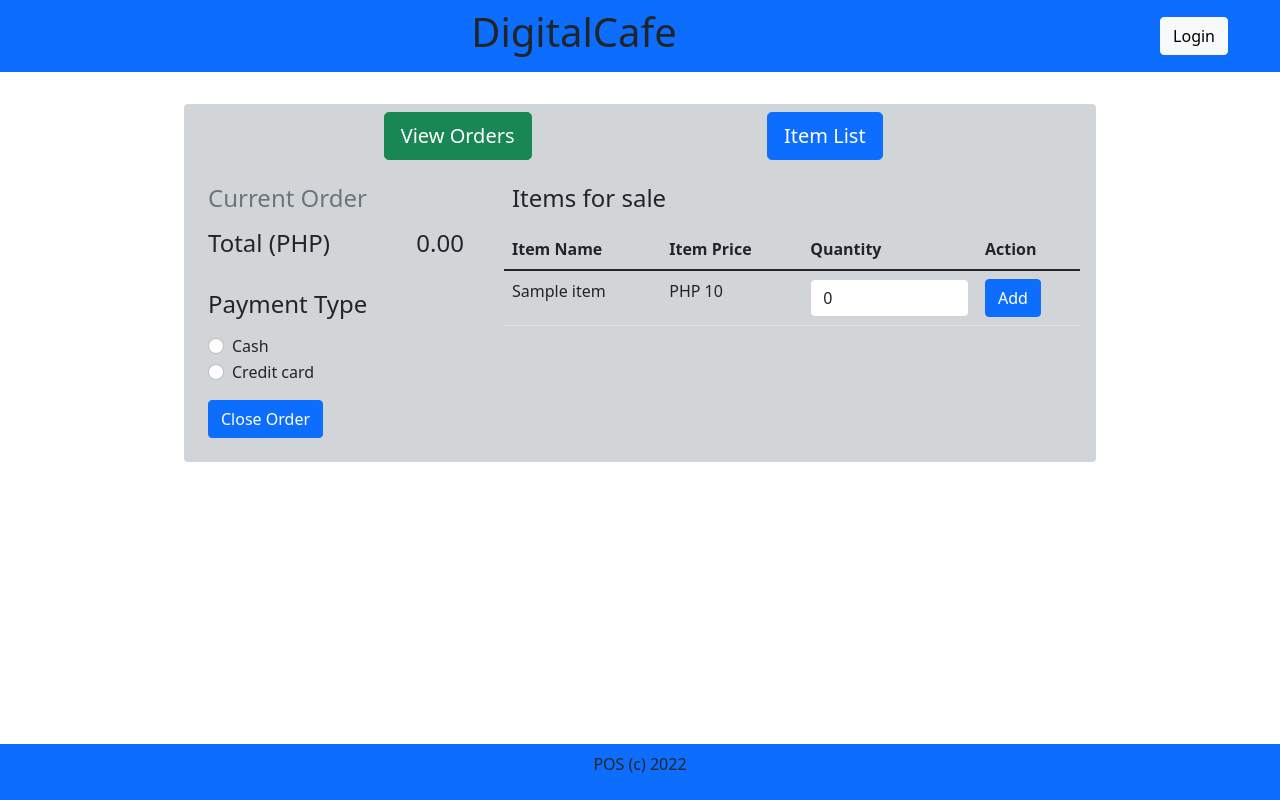
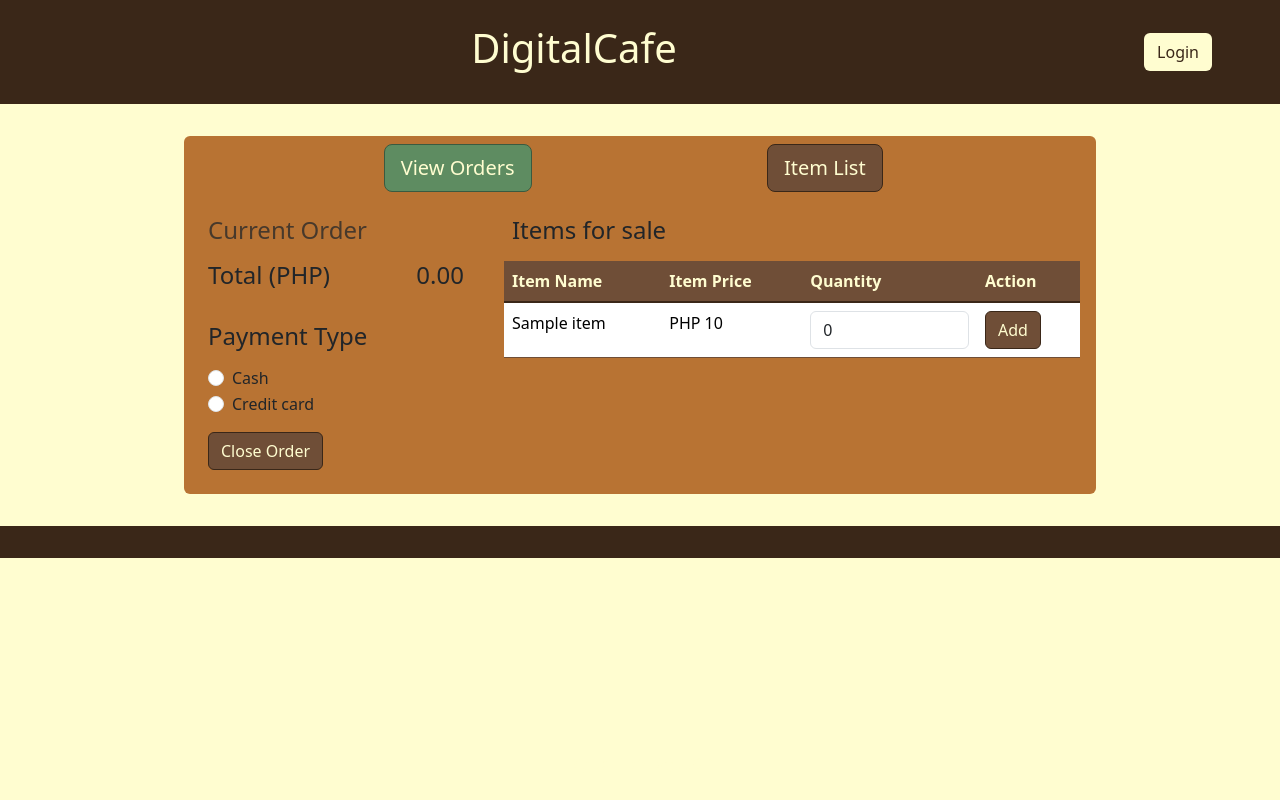
Before and after one commit to Francxs/digitalcafe, a Django app: template digitalcafe/digitalcafe/templates/digitalcafe/openpos.html in a window 1280 px wide. Run offline with Django 5.2, Linux system fonts and the light colour scheme; the template is opened without the code that fills it: most values are stand-ins (such as "Sample title", 1, 10 or a date in 2020); some libraries are stand-ins or nearby versions.

Commit message:
updated UI

```diff
--- /dev/null
+++ b/digitalcafe/digitalcafe/static/style.css
@@ -0,0 +1,96 @@
+:root {
+    --coffee-dark: #3A2718;
+    --coffee-medium: #6F4E37;
+    --coffee-light: #B87333;
+    --coffee-cream: #FFFDD0;
+}
+.bg-coffee-dark { background-color: var(--coffee-dark) !important; }
+.bg-coffee-medium { background-color: var(--coffee-medium) !important; }
+.bg-coffee-light { background-color: var(--coffee-light) !important; }
+.bg-coffee-cream { background-color: var(--coffee-cream) !important; }
+.text-coffee-dark { color: var(--coffee-dark) !important; }
+.text-coffee-cream { color: var(--coffee-cream) !important; }
+
+/* Button overrides */
+.btn-primary {
+    background-color: var(--coffee-medium) !important;
+    border-color: var(--coffee-dark) !important;
+    color: var(--coffee-cream) !important;
+}
+.btn-primary:hover {
+    background-color: #5D3F2E !important;
+}
+
+.btn-success {
+    background-color: #5E8C61 !important; /* Forest green that complements coffee tones */
+    border-color: #3A5A40 !important;
+    color: var(--coffee-cream) !important;
+}
+.btn-success:hover {
+    background-color: #4C7050 !important;
+}
+
+.btn-danger {
+    background-color: #9E2A2B !important; /* Rich burgundy, complements coffee */
+    border-color: #6A1B1C !important;
+    color: var(--coffee-cream) !important;
+}
+.btn-danger:hover {
+    background-color: #801F20 !important;
+}
+
+.btn-warning {
+    background-color: #D4A373 !important; /* Caramel tone */
+    border-color: #B88D5E !important;
+    color: var(--coffee-dark) !important;
+}
+.btn-warning:hover {
+    background-color: #C69B6D !important;
+}
+
+/* Table styling */
+.table {
+    border-color: var(--coffee-medium) !important;
+    color: var(--coffee-dark) !important;
+}
+
+.table thead th {
+    background-color: var(--coffee-medium) !important;
+    color: var(--coffee-cream) !important;
+    border-bottom: 2px solid var(--coffee-dark) !important;
+}
+
+.table-hover tbody tr:hover {
+    background-color: rgba(184, 115, 51, 0.2) !important; /* Light coffee with opacity */
+}
+
+.table-striped tbody tr:nth-of-type(odd) {
+    background-color: rgba(255, 253, 208, 0.4) !important; /* Very light coffee cream */
+}
+
+/* Form controls */
+.form-control:focus {
+    border-color: var(--coffee-medium) !important;
+    box-shadow: 0 0 0 0.25rem rgba(111, 78, 55, 0.25) !important;
+}
+
+.form-check-input:checked {
+    background-color: var(--coffee-medium) !important;
+    border-color: var(--coffee-dark) !important;
+}
+
+/* List groups for orders */
+.list-group-item {
+    background-color: rgba(255, 253, 208, 0.7) !important;
+    border-color: var(--coffee-light) !important;
+}
+
+/* Card styling if you use them */
+.card {
+    border-color: var(--coffee-medium) !important;
+}
+
+.card-header {
+    background-color: var(--coffee-medium) !important;
+    color: var(--coffee-cream) !important;
+}
--- a/digitalcafe/digitalcafe/templates/digitalcafe/base.html
+++ b/digitalcafe/digitalcafe/templates/digitalcafe/base.html
@@ -1,43 +1,55 @@
 {% load static %}
+
 <!DOCTYPE html>
 <html lang="en">
 <head>
     <meta charset="UTF-8">
     <meta http-equiv="X-UA-Compatible" content="IE=edge">
     <meta name="viewport" content="width=device-width, initial-scale=1.0">
-    <title>POS</title>
-    <script src="https://code.jquery.com/jquery-3.6.0.js" integrity="sha256-H+K7U5CnXl1h5ywQfKtSj8PCmoN9aaq30gDh27Xc0jk=" crossorigin="anonymous"></script>
+    <title>Digital Cafe</title>
+    <!-- <script src="https://code.jquery.com/jquery-3.6.0.js" integrity="sha256-H+K7U5CnXl1h5ywQfKtSj8PCmoN9aaq30gDh27Xc0jk=" crossorigin="anonymous"></script>
     <link href="{% static 'bootstrap/css/bootstrap.min.css' %}" rel="stylesheet">
-    <script src="{% static '/bootstrap/js/bootstrap.min.js' %}"></script>
+    <script src="{% static '/bootstrap/js/bootstrap.min.js' %}"></script>   -->
+    <!-- jQuery CDN -->
+    <script src="https://code.jquery.com/jquery-3.7.1.min.js" integrity="sha256-/JqT3SQfawRcv/BIHPThkBvs0OEvtFFmqPF/lYI/Cxo=" crossorigin="anonymous"></script>
+    <!-- Bootstrap CSS CDN -->
+    <link href="https://cdn.jsdelivr.net/npm/bootstrap@5.3.3/dist/css/bootstrap.min.css" rel="stylesheet" integrity="sha384-QWTKZyjpPEjISv5WaRU9OFeRpok6YctnYmDr5pNlyT2bRjXh0JMhjY6hW+ALEwIH" crossorigin="anonymous">
+    <!-- Bootstrap JS CDN -->
+    <script src="https://cdn.jsdelivr.net/npm/bootstrap@5.3.3/dist/js/bootstrap.bundle.min.js" integrity="sha384-YvpcrYf0tY3lHB60NNkmXc5s9fDVZLESaAA55NDzOxhy9GkcIdslK1eN7N6jIeHz" crossorigin="anonymous"></script>
+    <link rel="stylesheet" href="{% static 'style.css' %}">
 </head>
-<body>
-    <div class="navbar navbar-dark bg-primary d-flex align-items-center">
+<body class="bg-coffee-cream">
+    <div class="container-fluid bg-coffee-dark p-3">
+        <div class="navbar navbar-dark d-flex align-items-center">
             <div class="container-fluid">
                 <div class="row w-100 align-items-center">
-                <h1 class="col text-center">DigitalCafe</h1>
+                    <h1 class="col text-coffee-cream text-center">DigitalCafe</h1>
                     <div class="col-auto">
                         {% if user.is_authenticated %}
                         <form method="post" action="{% url 'logout' %}">
                             {% csrf_token %}
-                        <button type="submit" class="btn btn-light me-3">
+                            <button type="submit" class="btn bg-coffee-cream text-coffee-dark me-3">
                                 Logout
                             </button>
                         </form>
                         {% else %}
-                    <a href="{% url 'login' %}" class="btn btn-light me-3">Login</a>
+                        <a href="{% url 'login' %}" class="btn bg-coffee-cream text-coffee-dark me-3">Login</a>
                         {% endif %}
                     </div>
                 </div>
             </div>
         </div>
+    </div>
     <div class="main m-2 p-4">
-        <div class="mx-auto w-75 bg-secondary p-2 rounded" style="--bs-bg-opacity: .3;">
+        <div class="container mx-auto w-75 bg-coffee-light p-2 rounded" style="--bs-bg-opacity: .3;">
             {% block content %}
             {% endblock content %}
         </div>
     </div>
-    <div class="footer bg-primary fixed-bottom" style="width: 100%;">
-        <p class='text-center p-2' style="width: 100%;"> POS (c) 2022</p>
+    <div class="container-fluid bg-coffee-dark p-3">
+        <div class="footer fixed-bottom" style="width: 100%;">
+            <p class='text-coffee-cream text-center p-2' style="width: 100%;"> Digital Cafe (c) 2024</p>
+        </div>
     </div>
 </body>
 </html>
```
Also changed, not shown: digitalcafe/digitalcafe/templates/digitalcafe/base_copy.html (+15 -9 lines), digitalcafe/db.sqlite3. Lines whose indentation alone changed are shown as unchanged.
